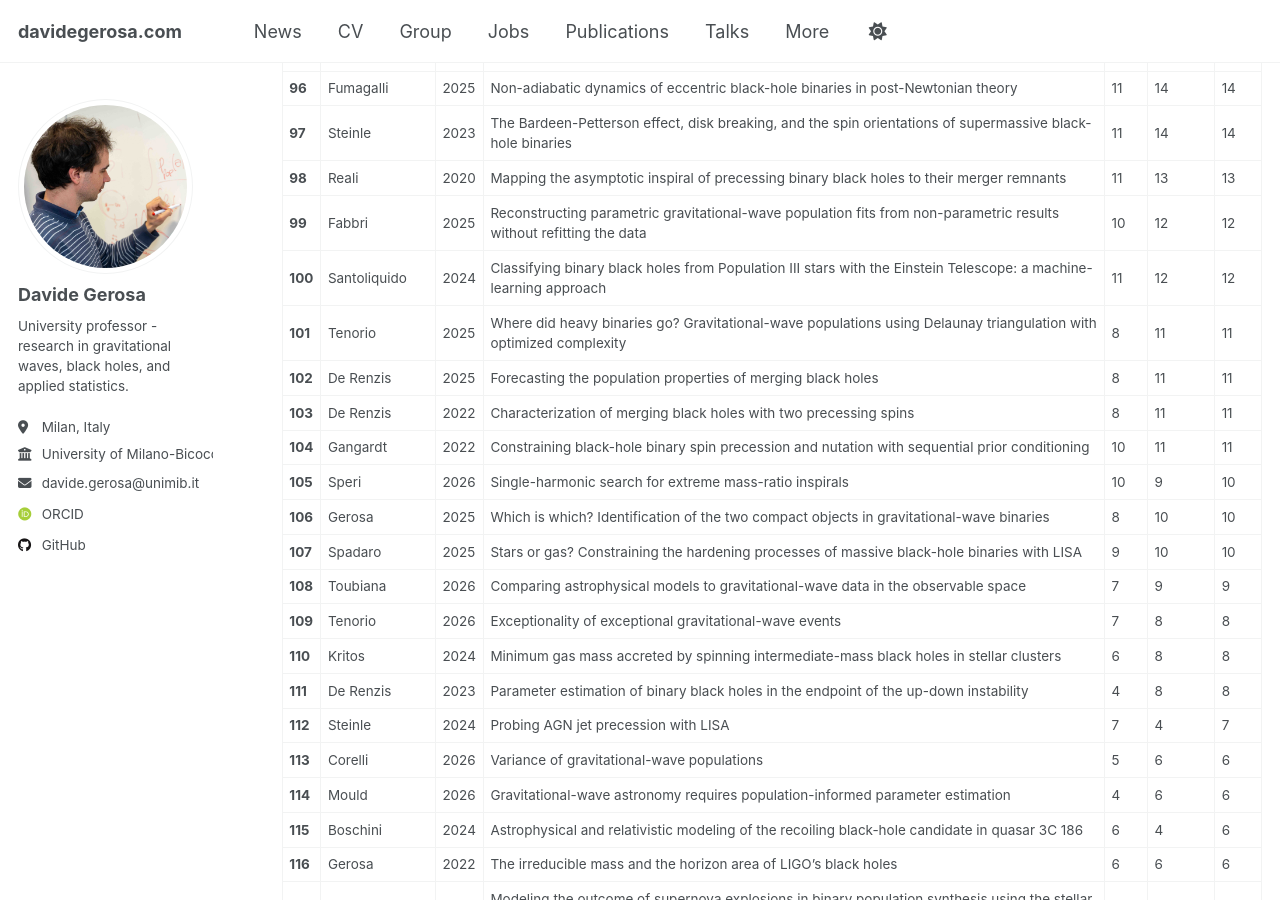
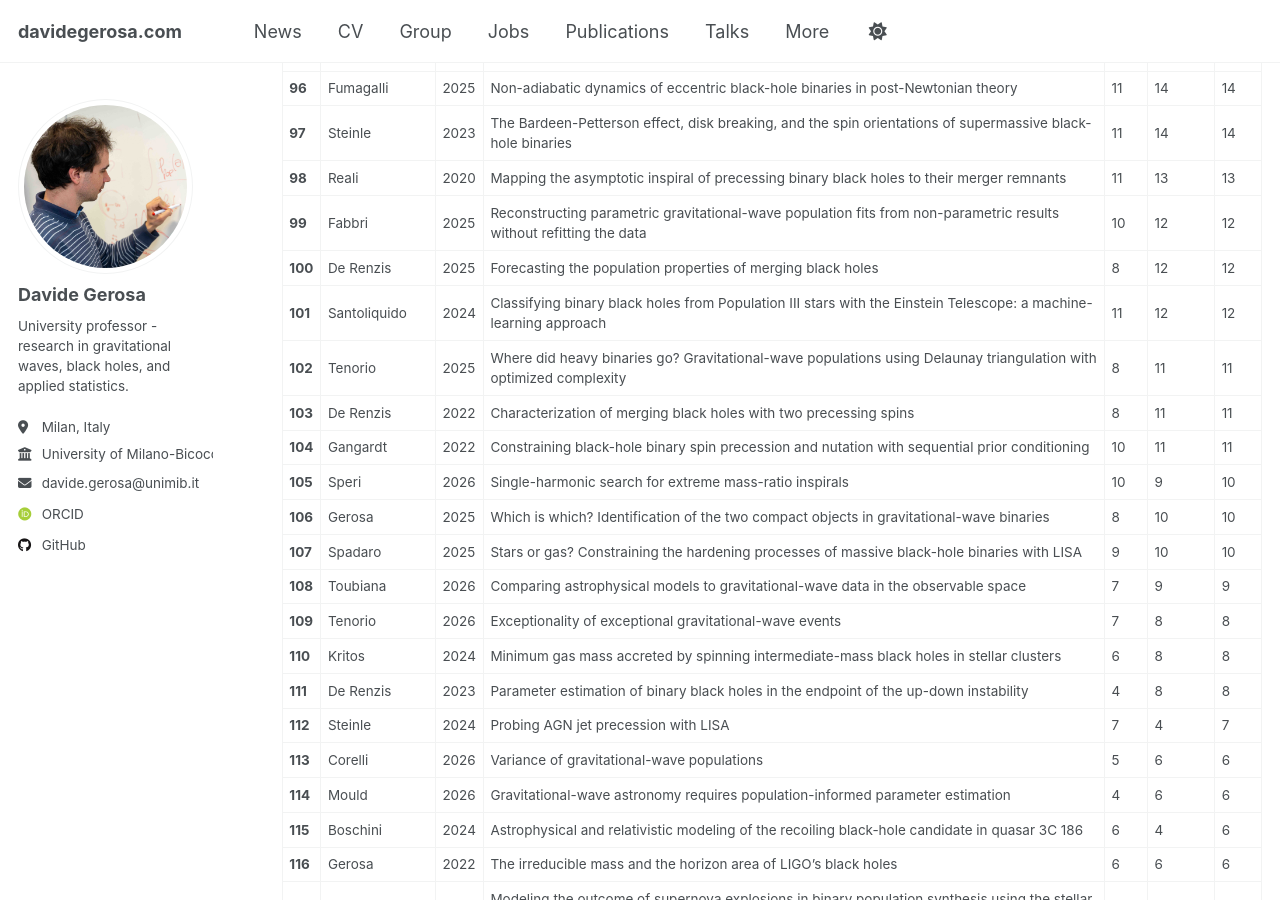
Before and after one commit to dgerosa/website, a Jekyll site: the page built from _pages/citations.md, in a window 1280 px wide and 900 px high, scrolled down 4347 px. Built offline with Jekyll 4.4.1, drawn with Linux system fonts in a browser that asks for light colours; some web fonts are replaced; some of the changed text lies outside the part shown.

Commit message:
Website update from workflow

```diff
--- a/_pages/_citations.md
+++ b/_pages/_citations.md
@@ -108,9 +108,9 @@
 | **97** | Steinle | 2023 | The Bardeen-Petterson effect, disk breaking, and the spin orientations of supermassive black-hole binaries | 11 | 14 | 14 |
 | **98** | Reali | 2020 | Mapping the asymptotic inspiral of precessing binary black holes to their merger remnants | 11 | 13 | 13 |
 | **99** | Fabbri | 2025 | Reconstructing parametric gravitational-wave population fits from non-parametric results without refitting the data | 10 | 12 | 12 |
-| **100** | Santoliquido | 2024 | Classifying binary black holes from Population III stars with the Einstein Telescope: a machine-learning approach | 11 | 12 | 12 |
-| **101** | Tenorio | 2025 | Where did heavy binaries go? Gravitational-wave populations using Delaunay triangulation with optimized complexity | 8 | 11 | 11 |
-| **102** | De Renzis | 2025 | Forecasting the population properties of merging black holes | 8 | 11 | 11 |
+| **100** | De Renzis | 2025 | Forecasting the population properties of merging black holes | 8 | 12 | 12 |
+| **101** | Santoliquido | 2024 | Classifying binary black holes from Population III stars with the Einstein Telescope: a machine-learning approach | 11 | 12 | 12 |
+| **102** | Tenorio | 2025 | Where did heavy binaries go? Gravitational-wave populations using Delaunay triangulation with optimized complexity | 8 | 11 | 11 |
 | **103** | De Renzis | 2022 | Characterization of merging black holes with two precessing spins | 8 | 11 | 11 |
 | **104** | Gangardt | 2022 | Constraining black-hole binary spin precession and nutation with sequential prior conditioning | 10 | 11 | 11 |
 | **105** | Speri | 2026 | Single-harmonic search for extreme mass-ratio inspirals | 10 | 9 | 10 |
```
Also changed, not shown: other parts of _pages/_citations.md (+10 -10 lines), _pages/_group.md (+1 -1 lines), _pages/_publications.md (+1 -1 lines), _pages/_talks.md (+1 -1 lines).
